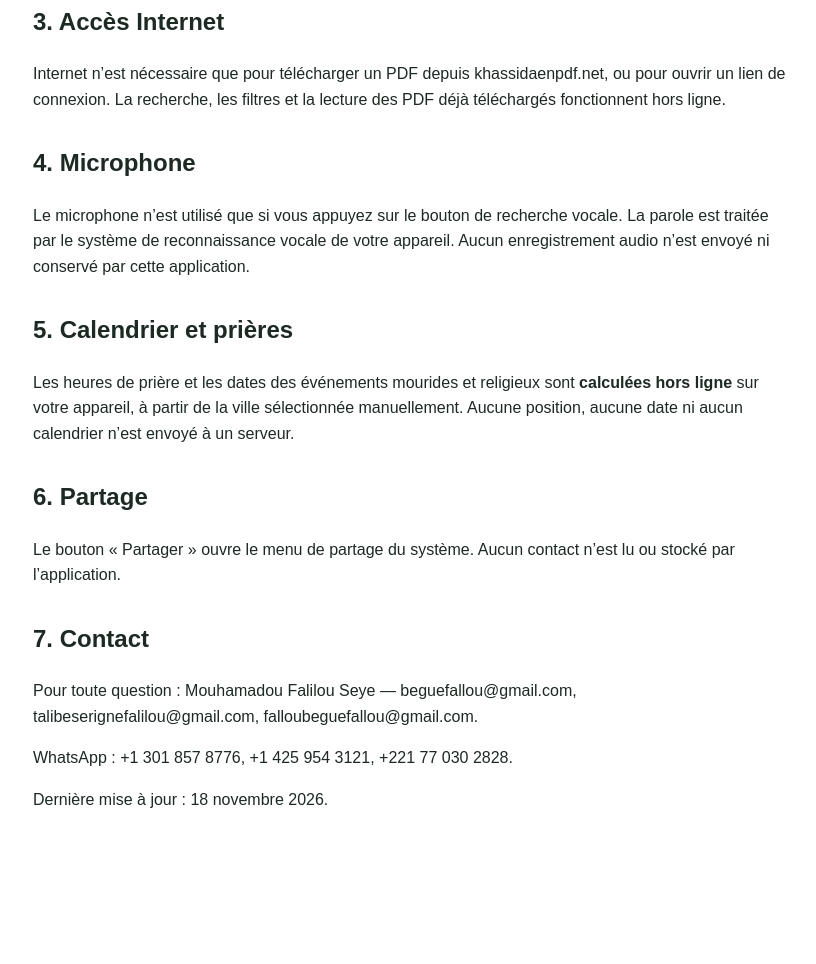
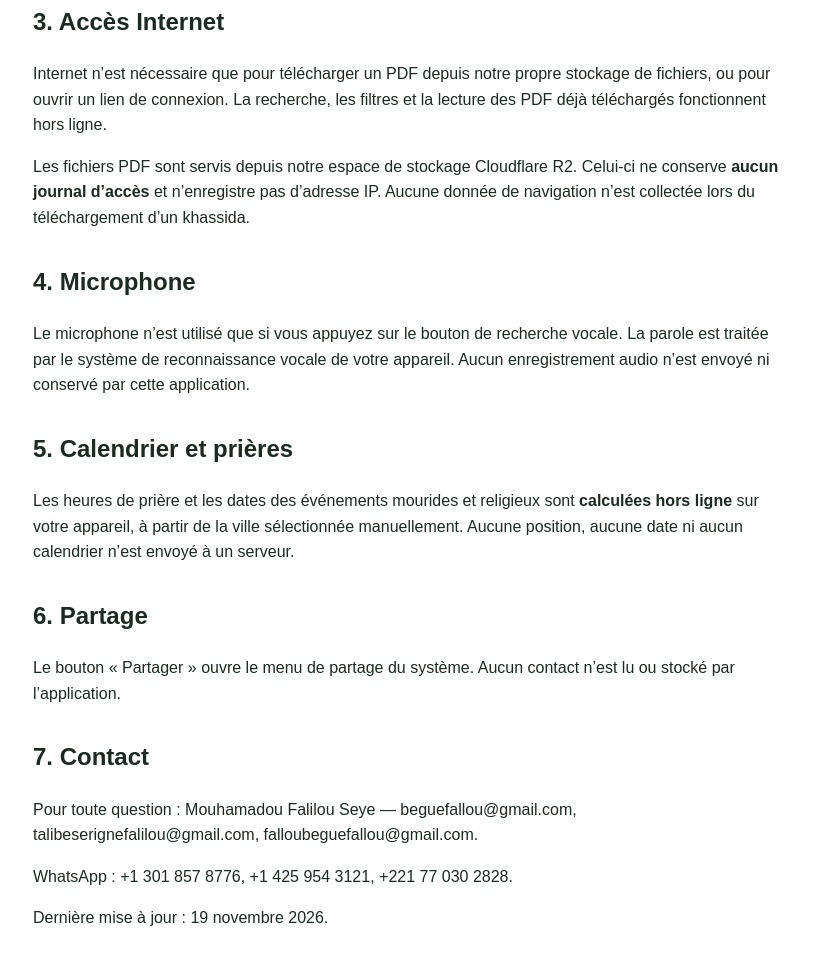
Before and after one commit to fgsfalilou/khassida-privacy, a plain HTML site: page index.html in a window 1280 px wide. Shown: the part 620-1584 px from the top of the page, without its empty margins (227-1043 px from the left). Before the commit the page ends 1473 px from the top, so only its background shows below. Drawn offline with Linux system fonts and the light colour scheme.

Commit message:
Update privacy policy

```diff
--- a/index.html
+++ b/index.html
@@ -28,7 +28,8 @@
   </ul>
 
   <h2>3. Accès Internet</h2>
-  <p>Internet n’est nécessaire que pour télécharger un PDF depuis khassidaenpdf.net, ou pour ouvrir un lien de connexion. La recherche, les filtres et la lecture des PDF déjà téléchargés fonctionnent hors ligne.</p>
+  <p>Internet n’est nécessaire que pour télécharger un PDF depuis notre propre stockage de fichiers, ou pour ouvrir un lien de connexion. La recherche, les filtres et la lecture des PDF déjà téléchargés fonctionnent hors ligne.</p>
+  <p>Les fichiers PDF sont servis depuis notre espace de stockage Cloudflare R2. Celui-ci ne conserve <strong>aucun journal d’accès</strong> et n’enregistre pas d’adresse IP. Aucune donnée de navigation n’est collectée lors du téléchargement d’un khassida.</p>
 
   <h2>4. Microphone</h2>
   <p>Le microphone n’est utilisé que si vous appuyez sur le bouton de recherche vocale. La parole est traitée par le système de reconnaissance vocale de votre appareil. Aucun enregistrement audio n’est envoyé ni conservé par cette application.</p>
@@ -43,6 +44,6 @@
   <p>Pour toute question : Mouhamadou Falilou Seye — beguefallou@gmail.com, talibeserignefalilou@gmail.com, falloubeguefallou@gmail.com.</p>
   <p>WhatsApp : +1 301 857 8776, +1 425 954 3121, +221 77 030 2828.</p>
 
-  <p>Dernière mise à jour : 18 novembre 2026.</p>
+  <p>Dernière mise à jour : 19 novembre 2026.</p>
 </body>
 </html>
```
